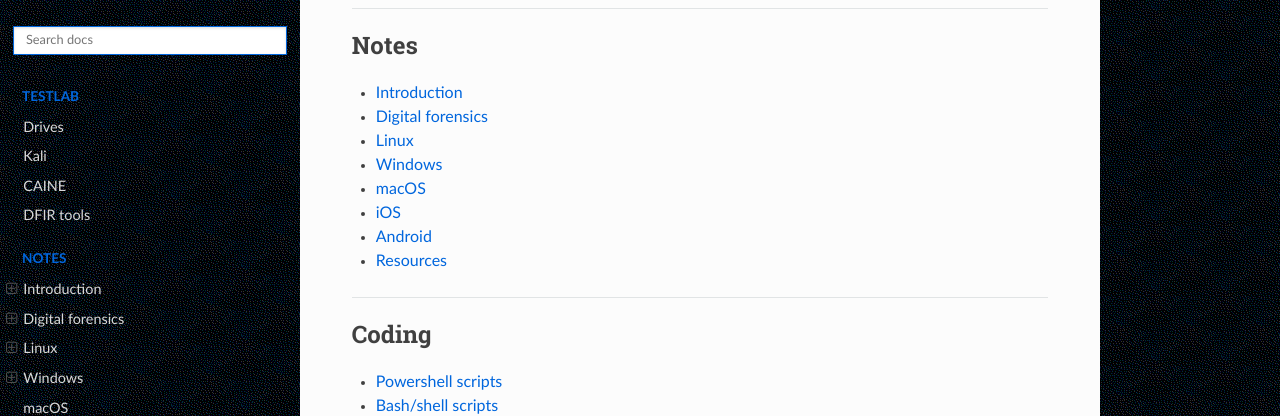
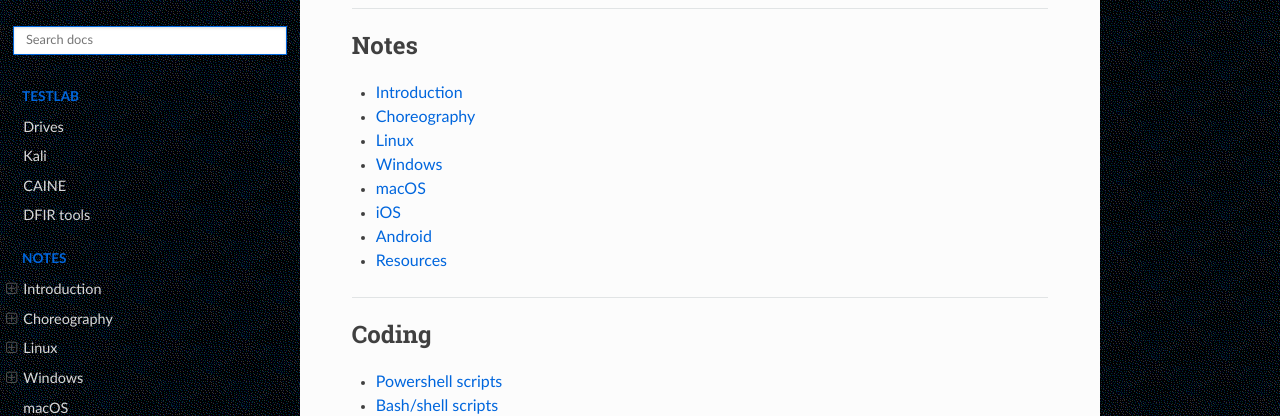
Before and after one commit to tymyrddin/blue-dfir, a Sphinx documentation site: the page built from source/index.rst, in a window 1280 px wide and 900 px high, scrolled down 609 px. Shown: the part 151-567 px from the top of the window. Built offline with Sphinx 7.4.7 and the Read the Docs theme 2.0.0, drawn with Linux system fonts in a browser that asks for light colours.

Commit message:
renaming

```diff
--- a/source/docs/notes/README.md
+++ b/source/docs/notes/README.md
@@ -10,7 +10,7 @@ Store information for reference later.
 
 ## How?
 
-* [Digital forensics](forensics.md)
+* [Choreography](choreography.md)
 * [Linux](linux.md)
 * [Windows](windows.md)
 * [macOS](macos.md)
--- a/source/docs/notes/forensics.md
+++ b/source/docs/notes/choreography.md
@@ -1,4 +1,4 @@
-# Digital forensics
+# Choreography
 
 ## First responder
 
--- a/source/index.rst
+++ b/source/index.rst
@@ -29,7 +29,7 @@ Though DFIR is traditionally a reactive security function, tooling and advanced
    :caption: Notes
 
    docs/notes/README.md
-   docs/notes/forensics.md
+   docs/notes/choreography.md
    docs/notes/linux.md
    docs/notes/windows.md
    docs/notes/macos.md
```
Also changed, not shown: source/docs/notes/resources.md (+2 -2 lines).
